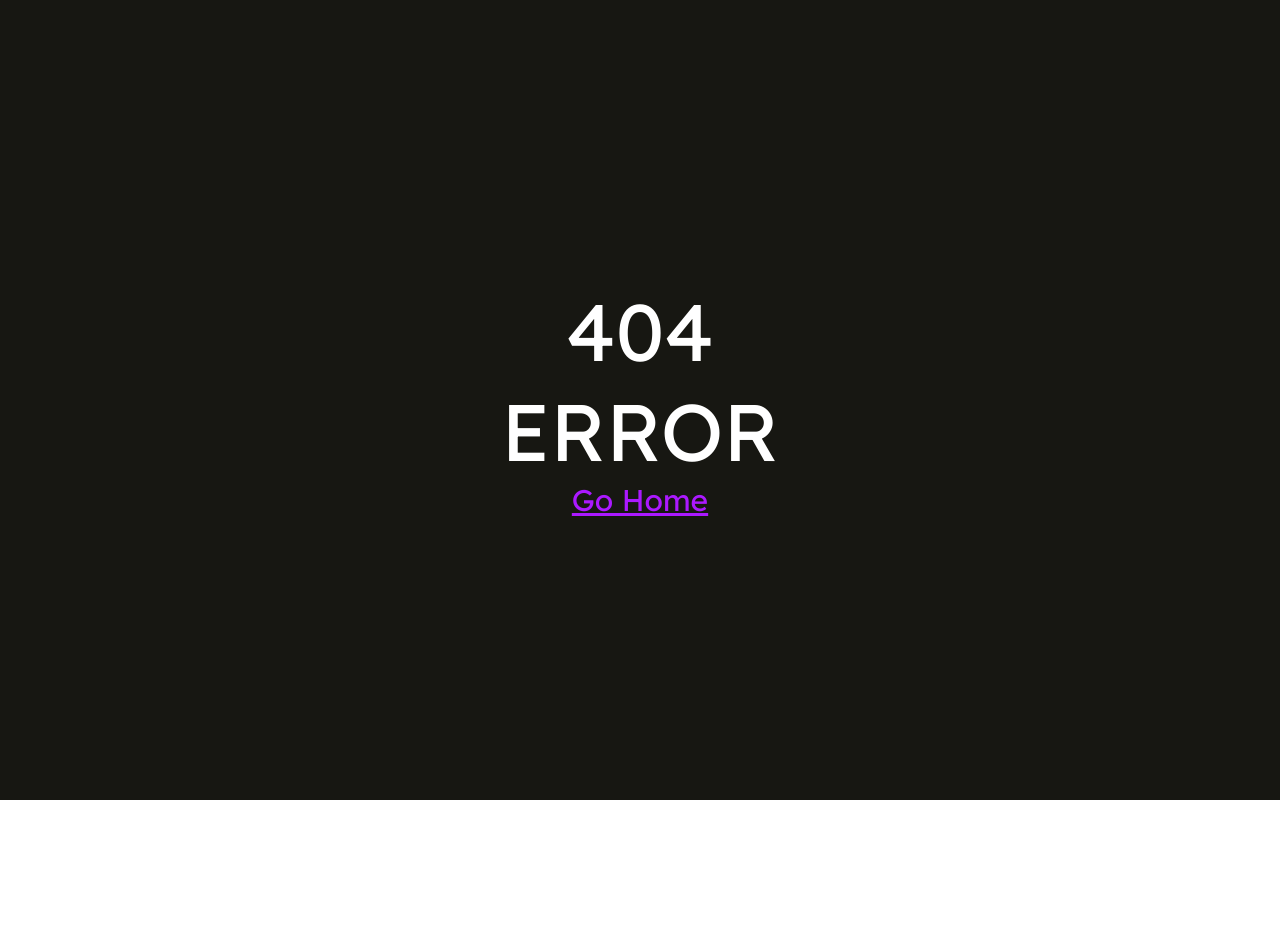
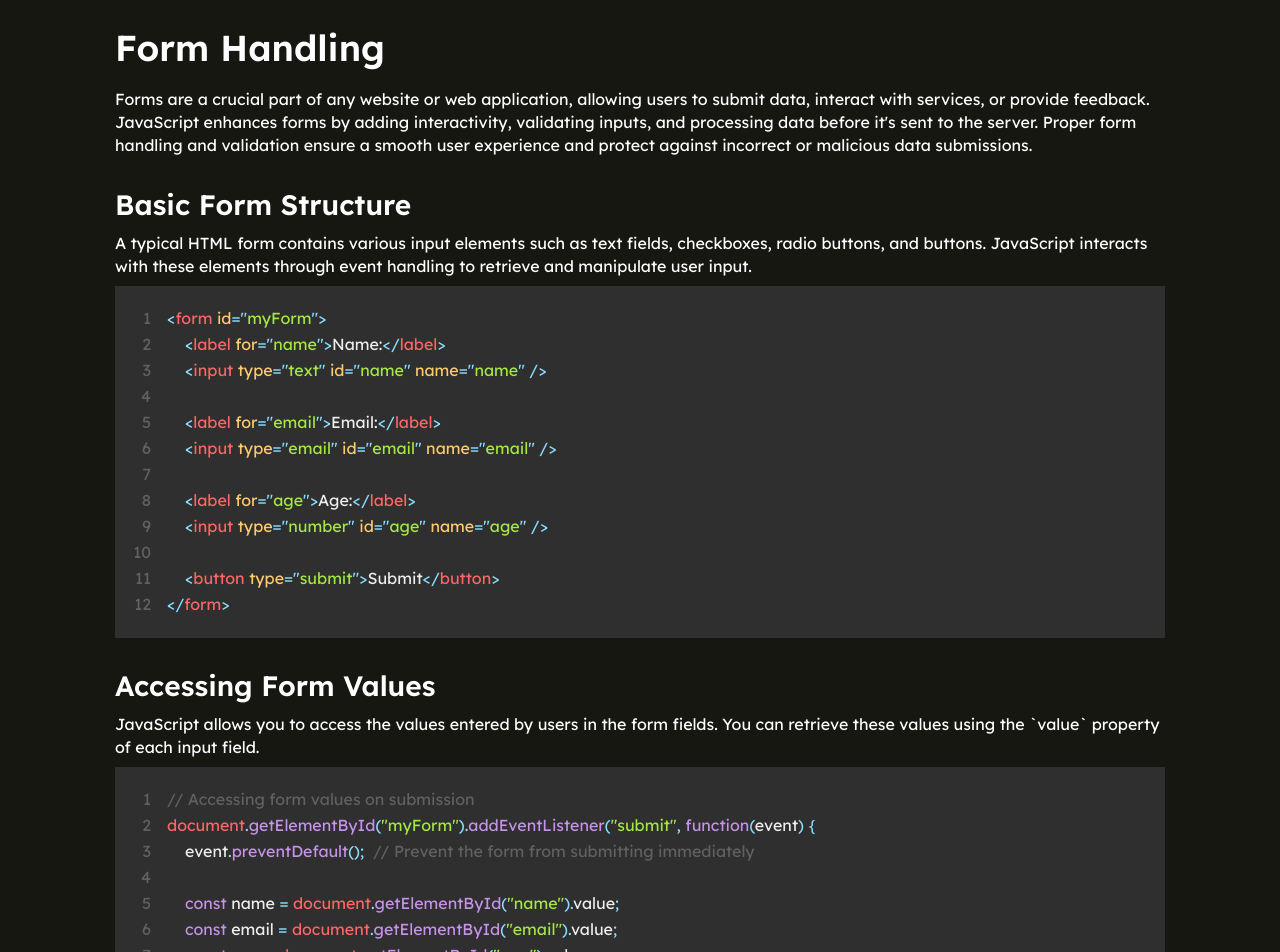
Before and after one commit to AayushMainali-Github/programming-mastery-js, a React (Create React App) app: page /formhandling in a window 1280 px wide. Before the commit this address had no page. Shown: the top 952 px of the page. Before the commit the page ends 800 px from the top, so only its background shows below. Built offline with nearby package versions, Linux system fonts and the light colour scheme.

Commit message:
Form Handling

```diff
--- a/src/Components/Navigation.tsx
+++ b/src/Components/Navigation.tsx
@@ -23,6 +23,7 @@ import Soon from "../Screens/Soon/Soon";
 import DomManipulation from "../Screens/DomManipulation/DomManipulation";
 import CssManipulation from "../Screens/CssManipulation/CssManipulation";
 import ResponsiveWebDesign from "../Screens/ResponsiveWebDesign/ResponsiveWebDesign";
+import FormHandling from "../Screens/FormHandling/FormHandling";
 
 const Navigation = () => {
   return (
@@ -49,6 +50,7 @@ const Navigation = () => {
           <Route path="/dommanipulation" element={<DomManipulation />} />
           <Route path="/cssmanipulation" element={<CssManipulation />} />
           <Route path="/responsivewebdesign" element={<ResponsiveWebDesign />} />
+          <Route path="/formhandling" element={<FormHandling />} />
           <Route path="/soon" element={<Soon />} />
           <Route path="*" element={<Error />} />
         </Route>
--- /dev/null
+++ b/src/Screens/FormHandling/FormHandling.tsx
@@ -0,0 +1,202 @@
+import React from "react";
+import Bottom from "../../Components/Bottom";
+import { Prism as Code } from "react-syntax-highlighter";
+import { materialDark } from "react-syntax-highlighter/dist/esm/styles/prism";
+
+const FormHandling = () => {
+  return (
+    <div className="screenContainer">
+      <div className="screenSubContainer">
+        <div className="header">Form Handling</div>
+        <div className="description">
+          Forms are a crucial part of any website or web application, allowing users to submit data, interact with services, or provide feedback. JavaScript enhances forms by
+          adding interactivity, validating inputs, and processing data before it's sent to the server. Proper form handling and validation ensure a smooth user experience and
+          protect against incorrect or malicious data submissions.
+        </div>
+
+        <div className="subHeader">Basic Form Structure</div>
+        <div className="description">
+          A typical HTML form contains various input elements such as text fields, checkboxes, radio buttons, and buttons. JavaScript interacts with these elements through event
+          handling to retrieve and manipulate user input.
+        </div>
+        <Code language="html" style={materialDark} showLineNumbers>{`<form id="myForm">
+    <label for="name">Name:</label>
+    <input type="text" id="name" name="name" />
+
+    <label for="email">Email:</label>
+    <input type="email" id="email" name="email" />
+
+    <label for="age">Age:</label>
+    <input type="number" id="age" name="age" />
+
+    <button type="submit">Submit</button>
+</form>`}</Code>
+
+        <div className="subHeader">Accessing Form Values</div>
+        <div className="description">
+          JavaScript allows you to access the values entered by users in the form fields. You can retrieve these values using the `value` property of each input field.
+        </div>
+        <Code language="javascript" style={materialDark} showLineNumbers>{`// Accessing form values on submission
+document.getElementById("myForm").addEventListener("submit", function(event) {
+    event.preventDefault();  // Prevent the form from submitting immediately
+
+    const name = document.getElementById("name").value;
+    const email = document.getElementById("email").value;
+    const age = document.getElementById("age").value;
+
+    console.log("Name:", name);
+    console.log("Email:", email);
+    console.log("Age:", age);
+});`}</Code>
+
+        <div className="subHeader">Form Validation</div>
+        <div className="description">
+          Form validation ensures that the data submitted by the user meets specific criteria before it is processed. JavaScript provides both basic and advanced methods for form
+          validation. There are two types of validation: client-side (using JavaScript) and server-side. Client-side validation is faster and provides instant feedback, but
+          server-side validation is essential for security.
+        </div>
+
+        <div className="subHeader">Basic Required Field Validation</div>
+        <div className="description">
+          The most basic form validation checks if required fields are filled out. JavaScript allows you to ensure that users cannot submit a form without completing mandatory
+          fields.
+        </div>
+        <Code language="javascript" style={materialDark} showLineNumbers>{`document.getElementById("myForm").addEventListener("submit", function(event) {
+    event.preventDefault();
+
+    const name = document.getElementById("name").value;
+    const email = document.getElementById("email").value;
+
+    if (name === "" || email === "") {
+        alert("Please fill out all required fields.");
+        return;
+    }
+
+    console.log("Form is valid");
+    // Proceed with form submission
+});`}</Code>
+
+        <div className="subHeader">Email Format Validation</div>
+        <div className="description">
+          Email validation ensures that the email address entered by the user is in the correct format. This can be achieved using regular expressions or JavaScript’s built-in
+          input validation for email fields.
+        </div>
+        <Code language="javascript" style={materialDark} showLineNumbers>{`document.getElementById("myForm").addEventListener("submit", function(event) {
+    event.preventDefault();
+
+    const email = document.getElementById("email").value;
+    const emailPattern = /^[a-zA-Z0-9._-]+@[a-zA-Z0-9.-]+\\.[a-zA-Z]{2,6}$/;
+
+    if (!emailPattern.test(email)) {
+        alert("Please enter a valid email address.");
+        return;
+    }
+
+    console.log("Email is valid");
+});`}</Code>
+
+        <div className="subHeader">Number and Range Validation</div>
+        <div className="description">
+          JavaScript can also validate numerical inputs such as age, ensuring that values fall within a specific range. For example, you may want to ensure that age is between 18
+          and 100.
+        </div>
+        <Code language="javascript" style={materialDark} showLineNumbers>{`document.getElementById("myForm").addEventListener("submit", function(event) {
+    event.preventDefault();
+
+    const age = document.getElementById("age").value;
+
+    if (age < 18 || age > 100) {
+        alert("Please enter an age between 18 and 100.");
+        return;
+    }
+
+    console.log("Age is valid");
+});`}</Code>
+
+        <div className="subHeader">Real-Time Validation</div>
+        <div className="description">
+          Real-time validation provides immediate feedback to the user while they are entering data, helping them correct errors before they submit the form. You can achieve this
+          by attaching event listeners such as `input` or `blur` to form fields.
+        </div>
+        <Code language="javascript" style={materialDark} showLineNumbers>{`const emailInput = document.getElementById("email");
+
+emailInput.addEventListener("input", function() {
+    const emailPattern = /^[a-zA-Z0-9._-]+@[a-zA-Z0-9.-]+\\.[a-zA-Z]{2,6}$/;
+
+    if (!emailPattern.test(emailInput.value)) {
+        emailInput.style.borderColor = "red";
+    } else {
+        emailInput.style.borderColor = "green";
+    }
+});`}</Code>
+
+        <div className="subHeader">Submitting Form Data Using JavaScript</div>
+        <div className="description">
+          After validating the form, you can use JavaScript to submit the data via HTTP requests without refreshing the page. This is typically done using AJAX or the modern
+          `fetch` API for asynchronous form submission.
+        </div>
+        <Code language="javascript" style={materialDark} showLineNumbers>{`// Example of form submission using fetch API
+document.getElementById("myForm").addEventListener("submit", function(event) {
+    event.preventDefault();
+
+    const formData = new FormData(this);
+
+    fetch("/submit-form", {
+        method: "POST",
+        body: formData
+    })
+    .then(response => response.json())
+    .then(data => {
+        console.log("Form successfully submitted:", data);
+    })
+    .catch(error => {
+        console.error("Error submitting form:", error);
+    });
+});`}</Code>
+
+        <div className="subHeader">Disabling the Submit Button Until Validation</div>
+        <div className="description">To prevent users from submitting invalid data, you can disable the submit button until all required fields pass validation.</div>
+        <Code language="javascript" style={materialDark} showLineNumbers>{`// Disable submit button until form is valid
+const submitButton = document.querySelector("button[type='submit']");
+const nameInput = document.getElementById("name");
+const emailInput = document.getElementById("email");
+
+function validateForm() {
+    if (nameInput.value !== "" && emailInput.value !== "") {
+        submitButton.disabled = false;
+    } else {
+        submitButton.disabled = true;
+    }
+}
+
+nameInput.addEventListener("input", validateForm);
+emailInput.addEventListener("input", validateForm);
+
+// Initial check
+validateForm();`}</Code>
+
+        <div className="subHeader">Best Practices for Form Validation</div>
+        <ul className="list">
+          <li>
+            <b>Use Both Client and Server-Side Validation</b>: Client-side validation provides a quick and user-friendly experience, but server-side validation is critical for
+            security.
+          </li>
+          <li>
+            <b>Provide Clear Error Messages</b>: Ensure that validation error messages are specific and user-friendly, helping users understand what went wrong and how to fix it.
+          </li>
+          <li>
+            <b>Validate on the Client Side for Performance</b>: Client-side validation can prevent unnecessary server requests and improve the user experience by providing instant
+            feedback.
+          </li>
+          <li>
+            <b>Disable Submission Until Form is Valid</b>: Disable the submit button or prevent submission until all required fields are filled out and valid.
+          </li>
+        </ul>
+
+        <Bottom back="/responsivedesign" next="/soon" />
+      </div>
+    </div>
+  );
+};
+
+export default FormHandling;
```
